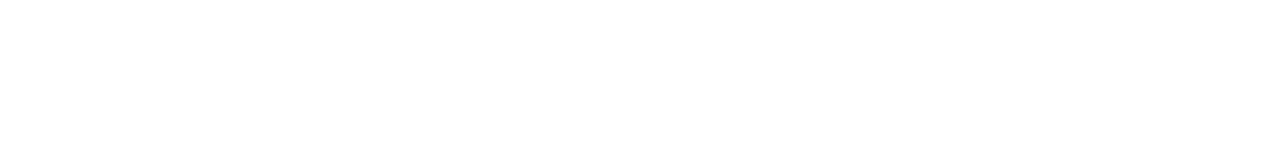
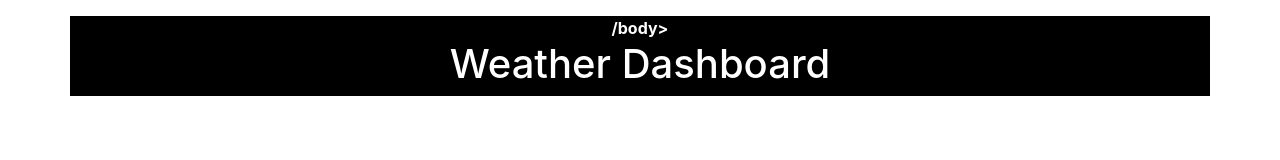
Before and after one commit to illtron3030/Weather_Dashboard_ChallengeSix, a plain HTML site: page index.html in a window 1280 px wide. Drawn offline with nearby package versions, Linux system fonts and the light colour scheme.

Commit message:
some HTML

```diff
--- a/index.html
+++ b/index.html
@@ -1,15 +1,42 @@
 <!DOCTYPE html>
 <html lang="en">
+
 <head>
     <meta charset="UTF-8">
     <meta http-equiv="X-UA-Compatible" content="IE=edge">
     <meta name="viewport" content="width=device-width, initial-scale=1.0">
+    <!-- Bootstrap -->
     <link rel="stylesheet" href="https://stackpath.bootstrapcdn.com/bootstrap/4.3.1/css/bootstrap.min.css" />
+    <!-- css -->
     <link rel="stylesheet" href="assets/css/style.css" />
-
     <title>Weather Dashboard</title>
 </head>
+
 <body>
+    <div id="weatherContainer" class="container mb-3 mt-3">
+      <div id="weather" class="row">
+        <div id="title" class="col-12 title text-center font-weight-bold">/body>
+            <h1>Weather Dashboard</h1>
+        </div>
+      </div>
+      <div class="row">
+        <div id="zipCodeContainer" class="col-4 zipcode text-left font-weight bold"
+
+
+
+
+
+
+
+
+
+
+
+
+
+
+
+      <body>
     <script src="https://cdnjs.cloudflare.com/ajax/libs/jquery/3.2.1/jquery.min.js"></script>
     <script src="https://cdnjs.cloudflare.com/ajax/libs/moment.js/2.24.0/moment.min.js"></script>
     <script src="./assets/js/script.js"></script>
```
